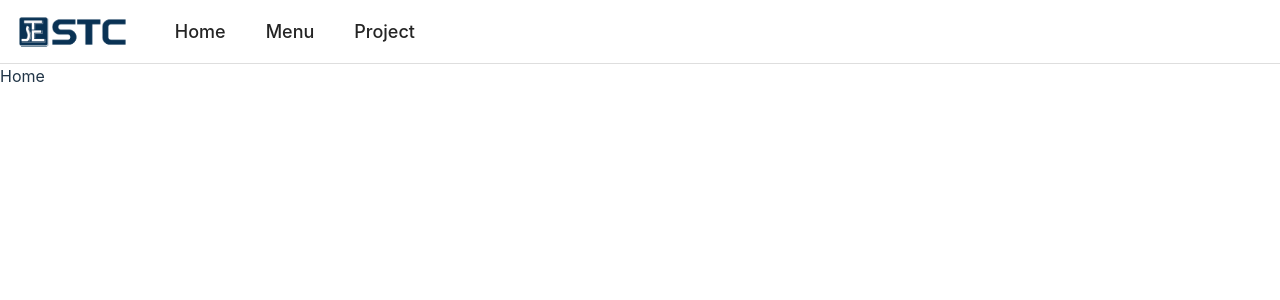
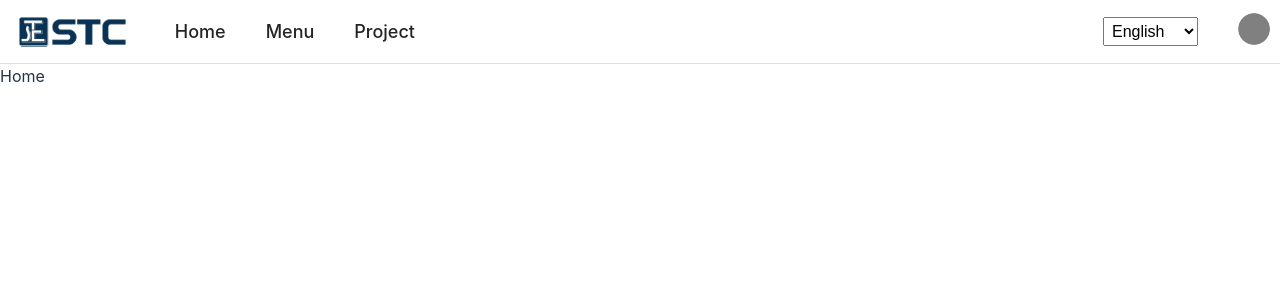
Before and after one commit to alexsiracusa/stc-census, a React (Vite) app in the folder frontend/: page / in a window 1280 px wide. Shown: the top 300 px of the page. Built offline with nearby package versions, Linux system fonts and the light colour scheme.

Commit message:
nav bar icon + language changer

```diff
--- a/frontend/src/components/Navbar/Navbar.css
+++ b/frontend/src/components/Navbar/Navbar.css
@@ -38,3 +38,28 @@
 .navbar a:hover {
   text-decoration: underline;
 }
+
+.language-selector {
+    margin-left: auto;
+    display: flex;
+    align-items: center;
+    gap: 0.5em;
+}
+
+.language-selector select {
+    padding: 0.25em;
+    font-size: 1em;
+}
+
+.profile-icon img {
+    width: 32px;
+    height: 32px;
+    border-radius: 50%;
+    object-fit: cover;
+    margin-left: 40px;
+    align-content: center;
+}
+
+.profile-icon a {
+    display: block;
+}
--- a/frontend/src/components/Navbar/Navbar.tsx
+++ b/frontend/src/components/Navbar/Navbar.tsx
@@ -1,7 +1,18 @@
 import './Navbar.css'
 import Logo from '../../assets/STC.png'
+import Circle from '../../assets/circle-32.png'
+import { useTranslation } from 'react-i18next';
+import { useState } from 'react'
 
 const Navbar = () => {
+    const {t, i18n} = useTranslation();
+    const [language, setLanguage] = useState(i18n.language);
+
+    const changeLanguage = (lang: string)=> {
+        i18n.changeLanguage(lang);
+        setLanguage(lang);
+    }
+
     return (
         <header className="header">
             <a href="/" className="logo">
@@ -9,10 +20,30 @@ const Navbar = () => {
             </a>
 
             <nav className="navbar">
-                <a href="/">Home</a>
-                <a href="/menu">Menu</a>
-                <a href="/projects">Project</a>
+                <a href="/">{t('navbar.home', 'Home')}</a>
+                <a href="/menu">{t('navbar.menu', 'Menu')}</a>
+                <a href="/projects">{t('navbar.project', 'Project')}</a>
             </nav>
+
+            <div className="language-selector">
+                <label htmlFor="language">{t('')}</label>
+                <select
+                    id="language"
+                    value={language}
+                    onChange={(e) => changeLanguage(e.target.value)}
+                    >
+
+                    <option value="en">English</option>
+                    <option value="scn">简体中文</option>
+                    <option value="tcn">繁體中文</option>
+                </select>
+            </div>
+
+            <div className="profile-icon">
+                <a href="/profile">
+                    <img src={Circle} alt="Profile" />
+                </a>
+            </div>
         </header>
     )
 }
--- /dev/null
+++ b/frontend/src/i18n.tsx
@@ -0,0 +1,48 @@
+import i18n from 'i18next';
+import { initReactI18next } from 'react-i18next';
+import I18nextBrowserLanguageDetector from 'i18next-browser-languagedetector';
+
+i18n
+    .use(I18nextBrowserLanguageDetector)
+    .use(initReactI18next)
+    .init({
+        debug: true,
+        fallbackLng: 'en',
+        resources: {
+            en: {
+                translation: {
+                    navbar: {
+                        home: 'Home',
+                        menu: 'Menu',
+                        project: 'Project',
+                    },
+                    greeting: 'Hello, Welcome!',
+                },
+            },
+            scn: {
+                translation: {
+                    navbar: {
+                        home: '主页',
+                        menu: '菜单',
+                        project: '项目',
+                    },
+                    greeting: '您好，欢迎光临！',
+                },
+            },
+            tcn: {
+                translation: {
+                    navbar: {
+                        home: '主頁',
+                        menu: '菜單',
+                        projects: '項目',
+                    },
+                    greeting: '您好，歡迎光臨！',
+                },
+            },
+        },
+        interpolation: {
+            escapeValue: false,
+        },
+    });
+
+export default i18n;
--- a/frontend/src/main.tsx
+++ b/frontend/src/main.tsx
@@ -3,6 +3,7 @@ import {createRoot} from 'react-dom/client'
 import {BrowserRouter} from "react-router-dom";
 import './index.css'
 import App from './App.tsx'
+import "./i18n.tsx"
 
 createRoot(document.getElementById('root')!).render(
     <StrictMode>
--- a/package.json
+++ b/package.json
@@ -2,7 +2,9 @@
   "dependencies": {
     "@fortawesome/free-solid-svg-icons": "^6.7.2",
     "@fortawesome/react-fontawesome": "^0.2.2",
+    "i18next-browser-languagedetector": "^8.0.2",
     "postgresql": "^0.0.1",
-    "psql": "^0.0.1"
+    "psql": "^0.0.1",
+    "react-i18next": "^15.4.0"
   }
 }
```
Also changed, not shown: frontend/src/assets/circle-32.png (added), 1 other file (tests, documents, lock files or other folders).
